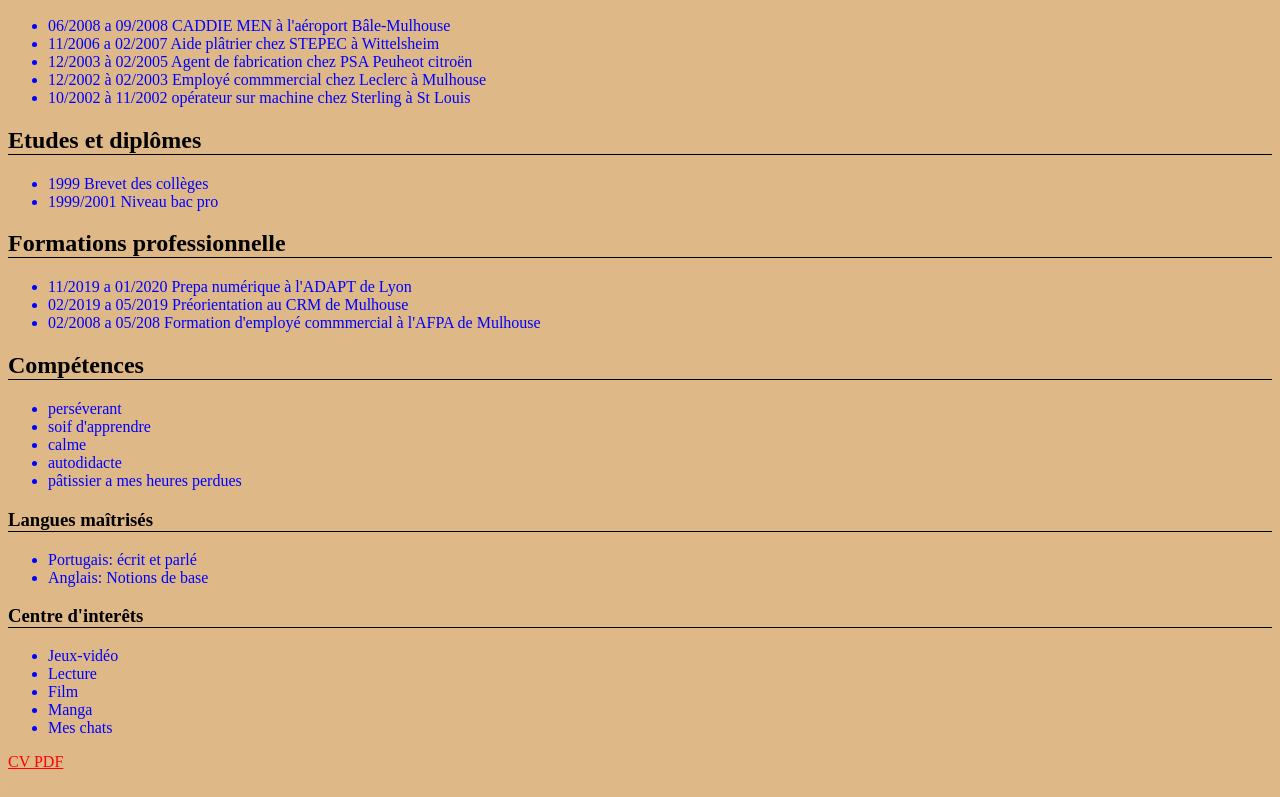
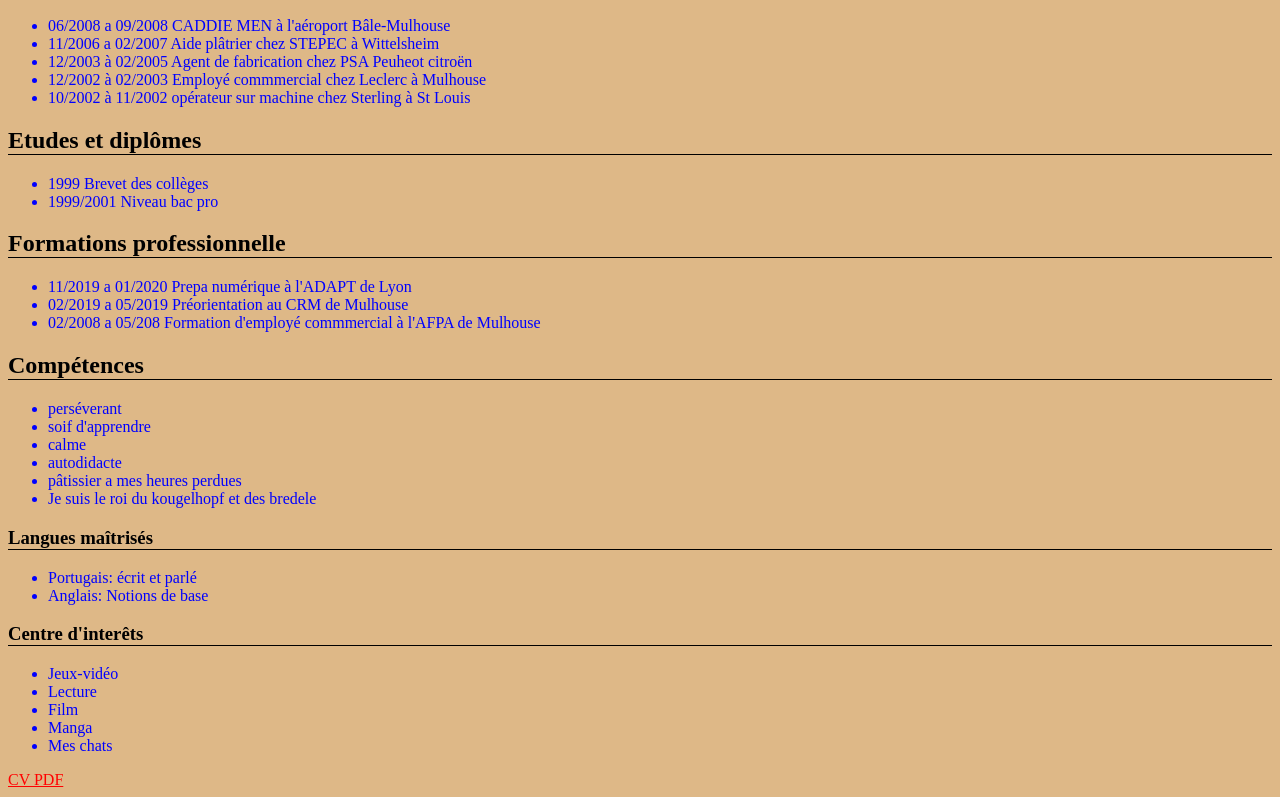
Before and after one commit to JRibeiro68/JRibeiro68.github.io, a plain HTML site: page docs/index.html in a window 1280 px wide. Shown: the part 464-1261 px from the top of the page. Drawn offline with Linux system fonts and the light colour scheme.

Commit message:
Update index.html

```diff
--- a/docs/index.html
+++ b/docs/index.html
@@ -44,6 +44,7 @@
                 <li>calme</li>
                 <li>autodidacte</li>
                 <li>pâtissier a mes heures perdues</li>
+                <li>Je suis le roi du kougelhopf et des bredele</li>
             </ul>
         <h3>Langues maîtrisés</h3>
             <ul>
```
